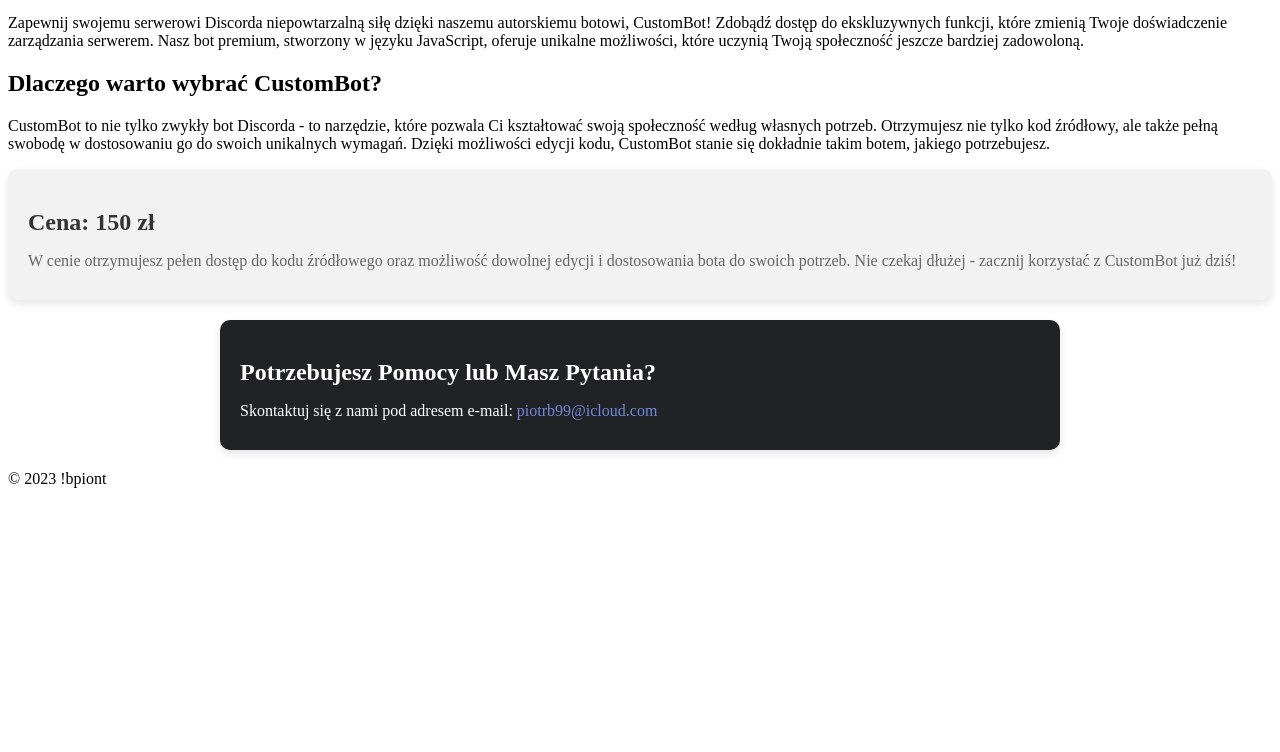
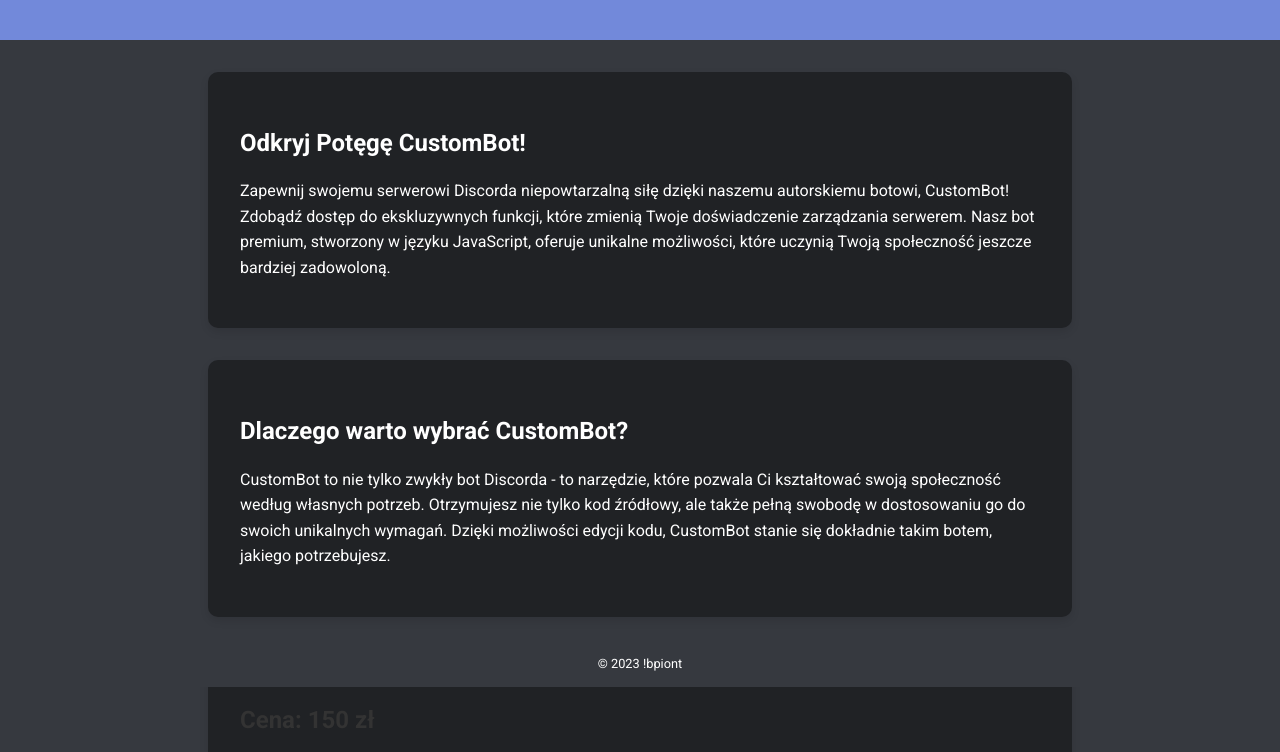
Before and after one commit to bpiont/xd, a plain HTML site: page index.html in a window 1280 px wide. Shown: the part 113-865 px from the top of the page. Before the commit the page ends 800 px from the top, so only its background shows below. Drawn offline with Linux system fonts and the light colour scheme.

Commit message:
Update style.css

```diff
--- a/style.css
+++ b/style.css
@@ -1,56 +1,101 @@
 /* style.css */
 
-/* Reszta stylów pozostaje bez zmian */
-
-.price-section {
-    background-color: #f2f2f2;
-    padding: 20px;
-    border-radius: 10px;
-    box-shadow: 0 4px 8px rgba(0, 0, 0, 0.1);
-    margin-bottom: 20px;
+body {
+    background-color: #36393f; /* Kolor tła Discorda */
+    font-family: 'Roboto', sans-serif;
+    font-size: 16px;
+    margin: 0;
+    padding: 0;
+    box-sizing: border-box;
+    line-height: 1.6;
+    color: #fff; /* Kolor tekstu */
 }
 
-.price-section h2 {
-    color: #333;
-    font-size: 1.5em; /* Nowy rozmiar nagłówka */
-    margin-bottom: 10px; /* Mniejszy margines dolny */
+header {
+    background-color: #7289da; /* Kolor nagłówka Discorda */
+    color: #fff;
+    text-align: center;
+    padding: 2em 0;
 }
 
-.price-section p {
-    color: #666;
-    font-size: 1em; /* Nowy rozmiar tekstu */
-    margin-bottom: 10px; /* Mniejszy margines dolny */
+h1 {
+    font-size: 2em;
+    margin-bottom: 0.5em;
+}
+
+h2 {
+    color: #fff;
+    font-size: 1.5em;
+    margin-bottom: 0.3em;
+}
+
+section {
+    background-color: #202225; /* Kolor sekcji Discorda */
+    box-shadow: 0 4px 8px rgba(0, 0, 0, 0.1);
+    border-radius: 10px;
+    padding: 2em;
+    margin: 2em auto;
+    max-width: 800px;
+}
+
+img {
+    max-width: 100%;
+    height: auto;
+    margin-bottom: 1em;
+    border-radius: 5px;
+    transition: transform 0.3s ease;
+}
+
+img:hover {
+    transform: scale(1.1);
+}
+
+p {
+    font-size: 1em;
+    margin-bottom: 1em;
 }
 
 .contact-section {
     background-color: #202225; /* Kolor sekcji kontaktowej Discorda */
     box-shadow: 0 4px 8px rgba(0, 0, 0, 0.1);
     border-radius: 10px;
-    padding: 20px; /* Nowa wartość paddingu */
-    margin: 20px auto; /* Nowa wartość marginesu */
+    padding: 2em;
+    margin: 2em auto;
     max-width: 800px;
     text-align: justify;
-    color: #fff; /* Nowy kolor tekstu */
 }
 
-.contact-section h2 {
-    color: #fff; /* Nowy kolor nagłówka */
-    font-size: 1.5em; /* Nowy rozmiar nagłówka */
-    margin-bottom: 10px; /* Mniejszy margines dolny */
+.price-section {
+    background-color: #202225; /* Kolor sekcji kontaktowej Discorda */
+    box-shadow: 0 4px 8px rgba(0, 0, 0, 0.1);
+    border-radius: 10px;
+    padding: 2em;
+    margin: 2em auto;
+    max-width: 800px;
+    text-align: justify;
 }
 
-.contact-section p {
-    color: #fff; /* Nowy kolor tekstu */
-    font-size: 1em; /* Nowy rozmiar tekstu */
-    margin-bottom: 10px; /* Mniejszy margines dolny */
+.price-section h2 {
+    color: #333;
 }
 
-.contact-section a {
-    color: #7289da; /* Kolor linku Discorda */
-    text-decoration: none;
-    transition: color 0.3s ease;
+.price-section p {
+    color: #666;
 }
 
-.contact-section a:hover {
-    color: #677bc4; /* Kolor linku po najechaniu myszką */
+footer {
+    background-color: #36393f; /* Kolor stopki Discorda */
+    color: #fff;
+    text-align: center;
+    padding: 1em 0;
+    position: fixed;
+    width: 100%;
+    bottom: 0;
+    font-size: 0.8em;
 }
+
+@media (max-width: 768px) {
+    body {
+        font-size: 14px;
+    }
+}
```
